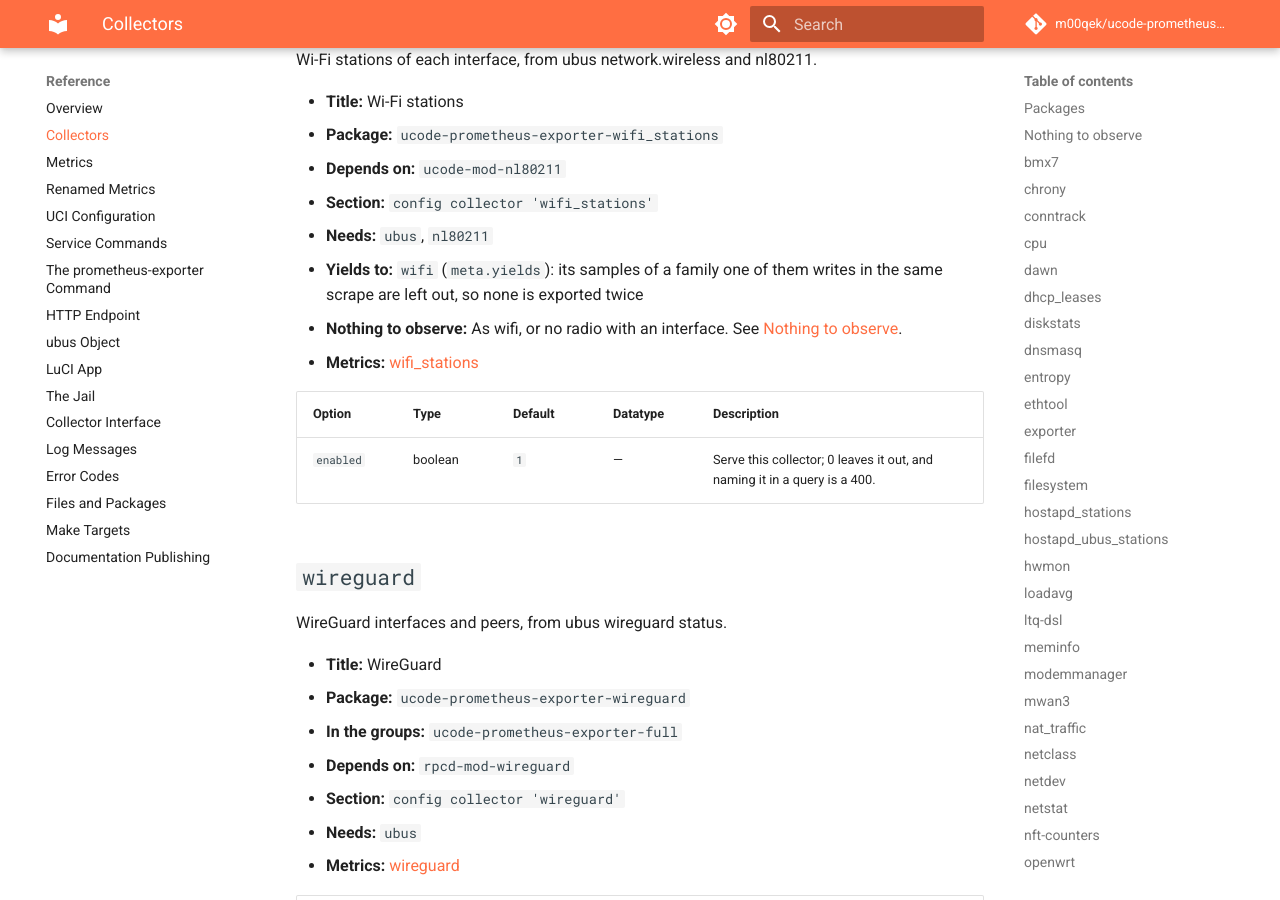
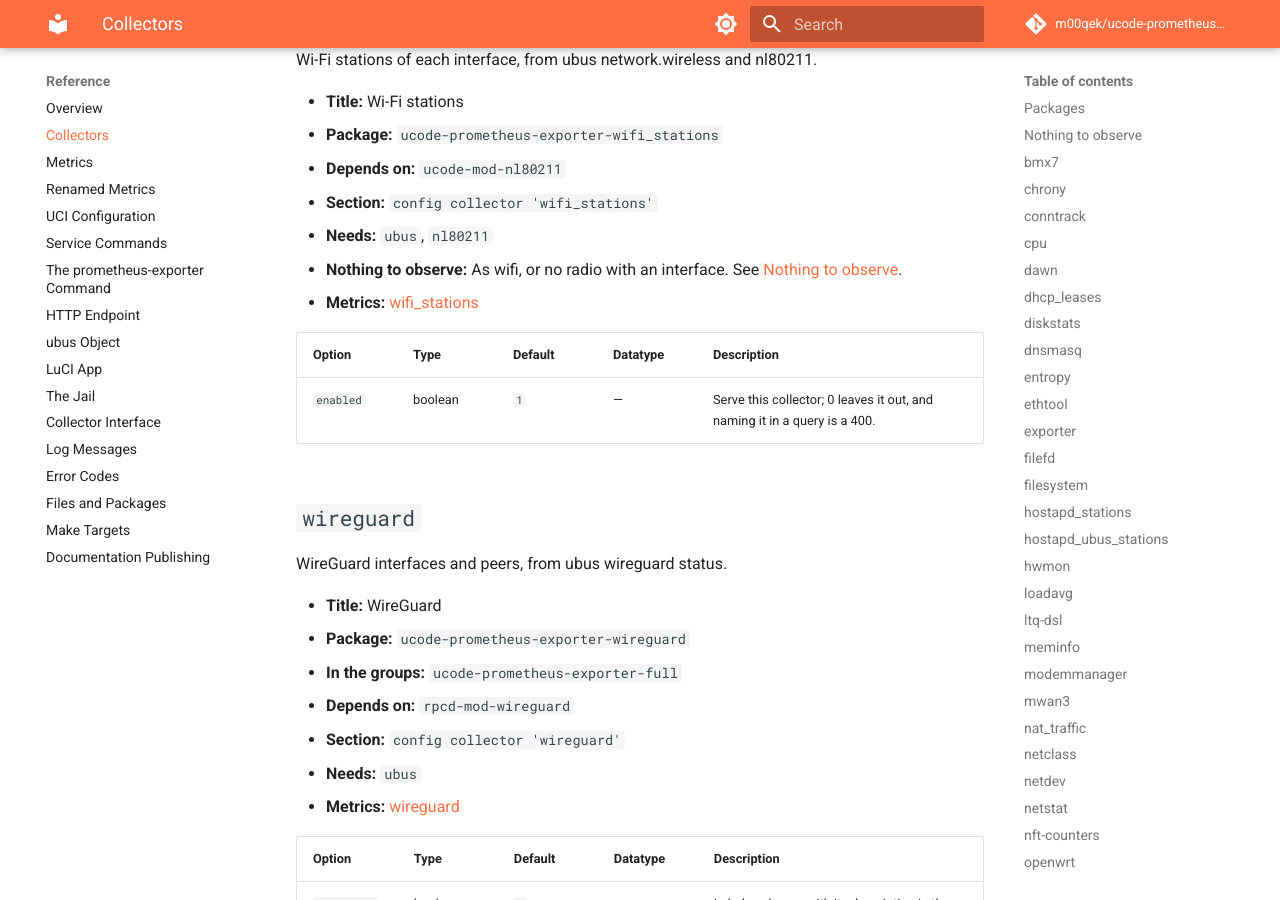
Before and after one commit to m00qek/ucode-prometheus-exporter, an MkDocs documentation site: the page built from docs/reference/collectors.md, in a window 1280 px wide and 900 px high, scrolled down 30438 px. Built offline with MkDocs 1.6.1 and Material for MkDocs 9.7.7, drawn with Linux system fonts in a browser that asks for light colours; comment, search, counter and statistics services are not loaded.

Commit message:
Take back meta.yields: wifi_stations goes instead
This reverts commit a49f7fb. wifi_stations is a strict subset of wifi
with its stations on, the same families; rather than a way for one
collector to yield its families to another, it goes (next commit). An
undeclared clash stays a FAMILY_CONFLICT.

```diff
--- a/docs/reference/collectors.md
+++ b/docs/reference/collectors.md
@@ -806,7 +806,6 @@ Wi-Fi stations of each interface, from ubus network.wireless and nl80211.
 - **Depends on:** `ucode-mod-nl80211`
 - **Section:** `config collector 'wifi_stations'`
 - **Needs:** `ubus`, `nl80211`
-- **Yields to:** `wifi` (`meta.yields`): its samples of a family one of them writes in the same scrape are left out, so none is exported twice
 - **Nothing to observe:** As wifi, or no radio with an interface. See [Nothing to observe](#nothing-to-observe).
 - **Metrics:** [wifi\_stations](metrics.md#wifi_stations)
 
```
Also changed, not shown: 8 other files.
